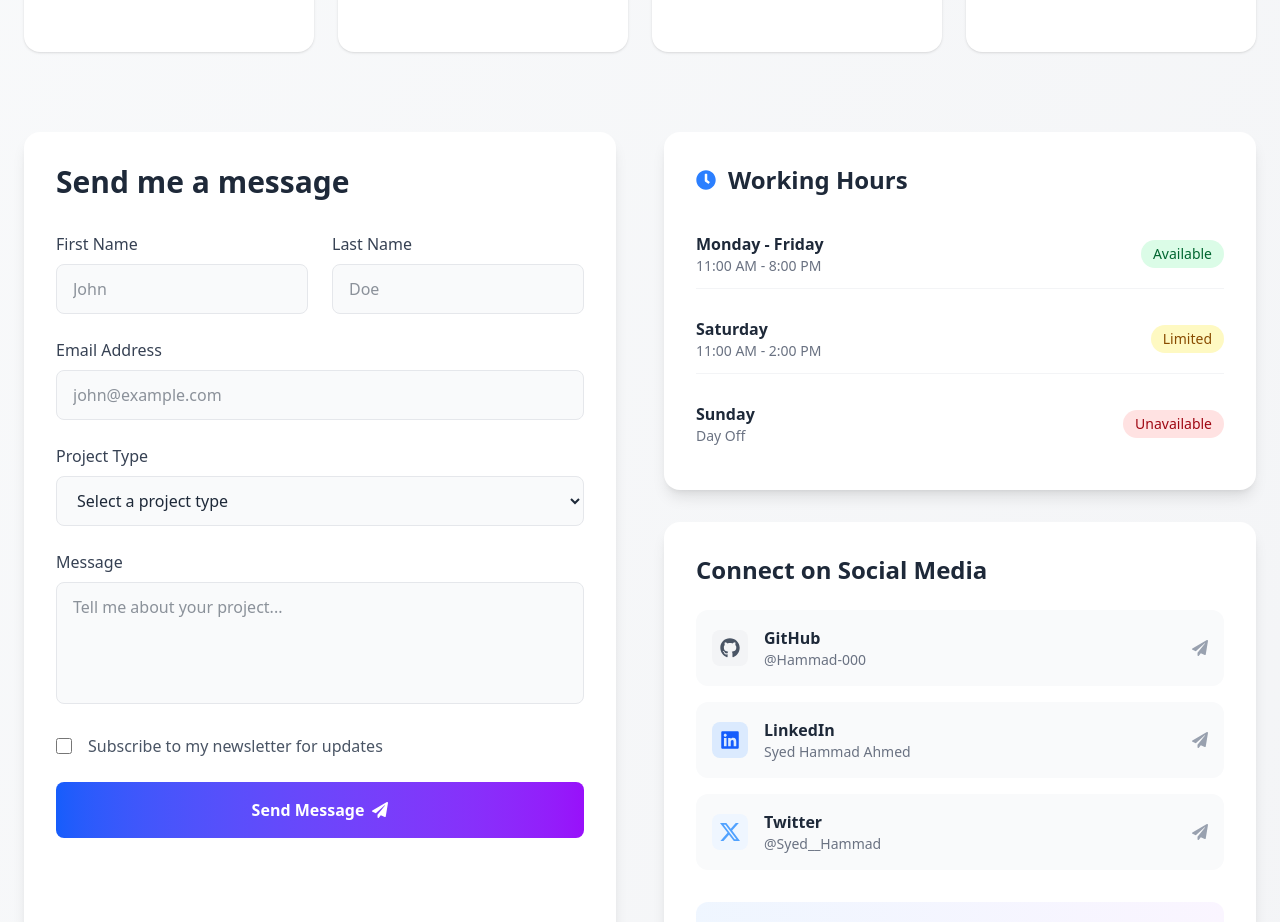
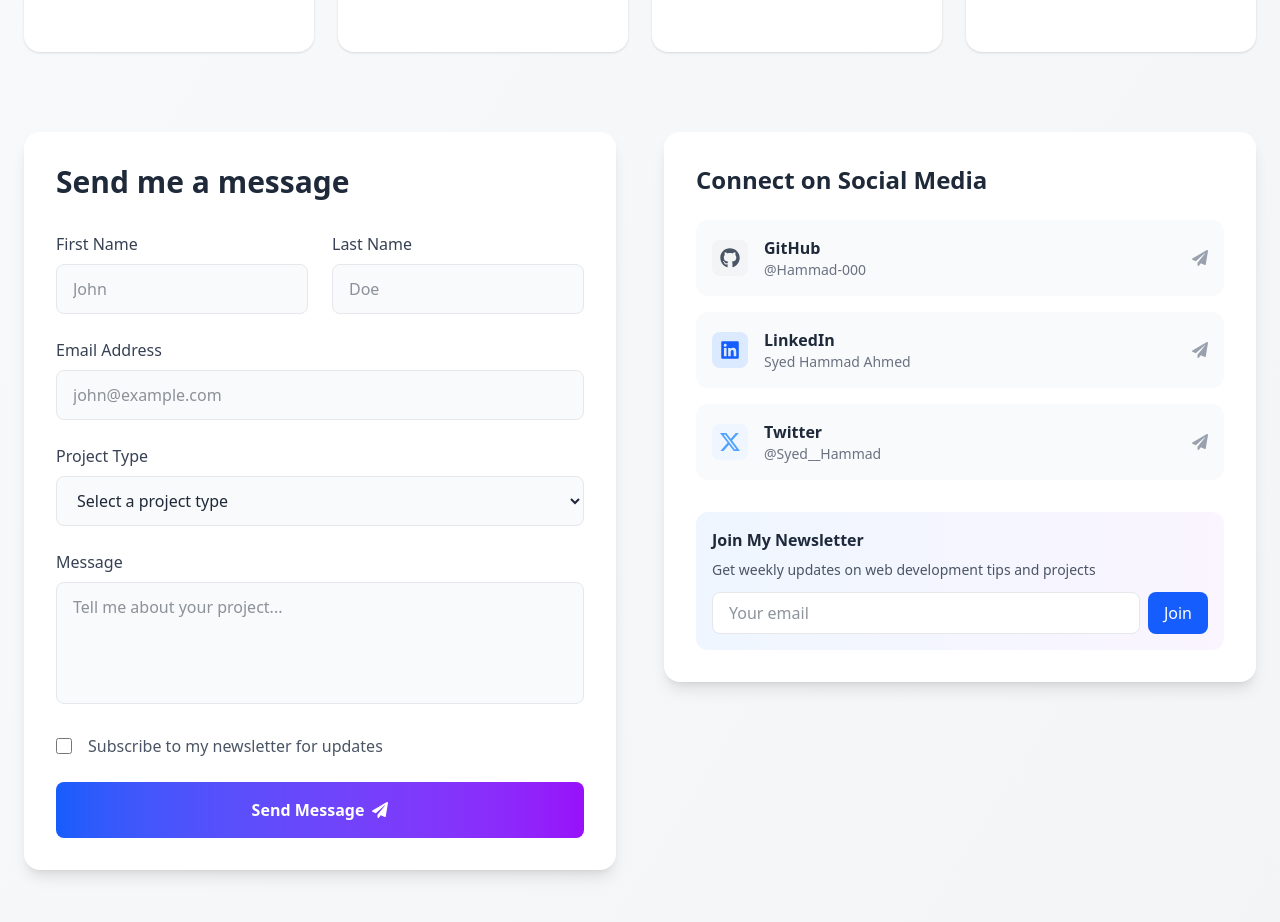
Before and after one commit to Hammad-000/Portfolio, a React (Vite) app: page /contact in a window 1280 px wide. Shown: the part 900-1822 px from the top of the page. Built offline with nearby package versions, Linux system fonts and the light colour scheme.

Commit message:
about update

```diff
--- a/src/pages/Contact.jsx
+++ b/src/pages/Contact.jsx
@@ -40,11 +40,6 @@ const Contact = () => {
     { platform: "Twitter", icon: <BsTwitterX />, username: "@Syed__Hammad", link: "https://x.com/Syed__Hammad", color: "hover:text-blue-400 dark:hover:text-blue-300" }
   ];
 
-  const workingHours = [
-    { day: "Monday - Friday", time: "11:00 AM - 8:00 PM", status: "Available" },
-    { day: "Saturday", time: "11:00 AM - 2:00 PM", status: "Limited" },
-    { day: "Sunday", time: "Day Off", status: "Unavailable" }
-  ];
 
   return (
     <div className="min-h-screen bg-gradient-to-br from-gray-50 to-gray-100 dark:from-gray-900 dark:to-gray-800 text-gray-800 dark:text-gray-200 transition-colors duration-300">
@@ -193,30 +188,7 @@ const Contact = () => {
 
           <div>
 
-            <div className="bg-white dark:bg-gray-900 rounded-2xl p-8 shadow-lg mb-8">
-              <div className="flex items-center gap-3 mb-6">
-                <FaClock className="text-blue-500 text-xl" />
-                <h3 className="text-2xl font-bold">Working Hours</h3>
-              </div>
 
-              <div className="space-y-4">
-                {workingHours.map((hour, index) => (
-                  <div key={index} className="flex items-center justify-between py-3 border-b border-gray-100 dark:border-gray-800 last:border-0">
-                    <div>
-                      <p className="font-semibold">{hour.day}</p>
-                      <p className="text-gray-500 dark:text-gray-400 text-sm">{hour.time}</p>
-                    </div>
-                    <span className={`px-3 py-1 rounded-full text-sm font-medium ${
-                      hour.status === 'Available' ? 'bg-green-100 text-green-800 dark:bg-green-900/30 dark:text-green-400' :
-                      hour.status === 'Limited' ? 'bg-yellow-100 text-yellow-800 dark:bg-yellow-900/30 dark:text-yellow-400' :
-                      'bg-red-100 text-red-800 dark:bg-red-900/30 dark:text-red-400'
-                    }`}>
-                      {hour.status}
-                    </span>
-                  </div>
-                ))}
-              </div>
-            </div>
 
 
             <div className="bg-white dark:bg-gray-900 rounded-2xl p-8 shadow-lg">
```
